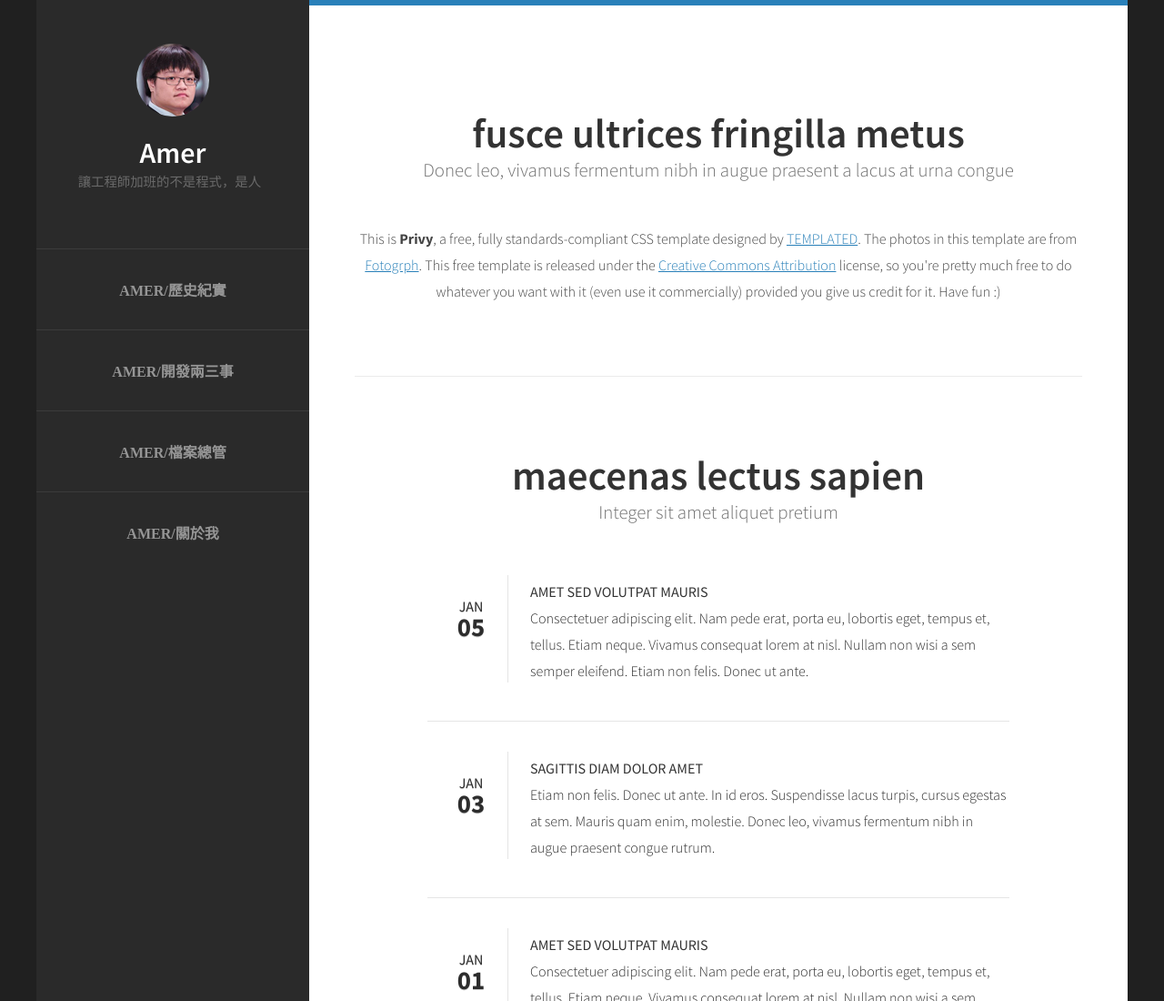
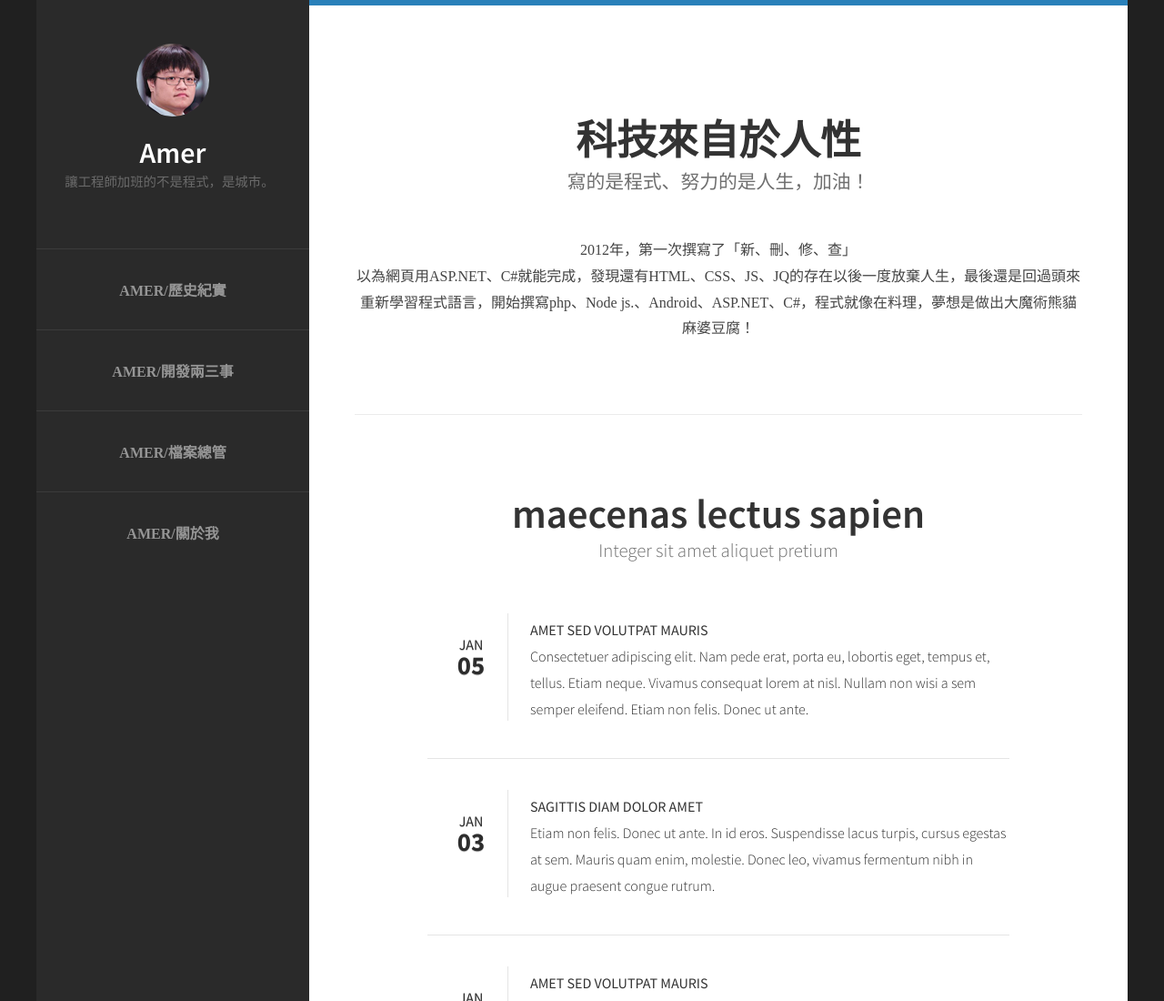
Before and after one commit to BahaQoo/BahaQoo.github.io, a plain HTML site: page index.html in a window 1280 px wide. Shown: the top 1100 px of the page at 91% size. Drawn offline with nearby package versions, Linux system fonts and the light colour scheme.

Commit message:
首頁更新

```diff
--- a/index.html
+++ b/index.html
@@ -50,7 +50,7 @@
 		<div id="logo">
 			<img src="images/pic02.jpg" alt="" />
 			<h1><a href="#">Amer</a></h1>
-			<span style="font-family:Microsoft JhengHei" >讓工程師加班的不是程式，是人</span>
+			<span style="font-family:Microsoft JhengHei" >讓工程師加班的不是程式，是城市。</span>
 		</div>
 		<div id="menu" style="font-family:Microsoft JhengHei">
 			<ul>
@@ -67,10 +67,10 @@
 		</div>
 		<div id="welcome">
 			<div class="title">
-				<h2>Fusce ultrices fringilla metus</h2>
-				<span class="byline">Donec leo, vivamus fermentum nibh in augue praesent a lacus at urna congue</span>
+				<h2 style="font-family:Microsoft JhengHei" >科技來自於人性</h2>
+				<span  style="font-family:Microsoft JhengHei" class="byline">寫的是程式、努力的是人生，加油！</span>
 			</div>
-			<p>This is <strong>Privy</strong>, a free, fully standards-compliant CSS template designed by <a href="http://templated.co" rel="nofollow">TEMPLATED</a>. The photos in this template are from <a href="http://fotogrph.com/"> Fotogrph</a>. This free template is released under the <a href="http://templated.co/license">Creative Commons Attribution</a> license, so you're pretty much free to do whatever you want with it (even use it commercially) provided you give us credit for it. Have fun :) </p>
+			<p style="font-family:Microsoft JhengHei" >2012年，第一次撰寫了「新、刪、修、查」<br>以為網頁用ASP.NET、C#就能完成，發現還有HTML、CSS、JS、JQ的存在以後一度放棄人生，最後還是回過頭來重新學習程式語言，開始撰寫php、Node js.、Android、ASP.NET、C#，程式就像在料理，夢想是做出大魔術熊貓麻婆豆腐！</p>
 			<ul class="actions">
 				<li><a href="#" class="button">Etiam posuere</a></li>
 			</ul>
```
